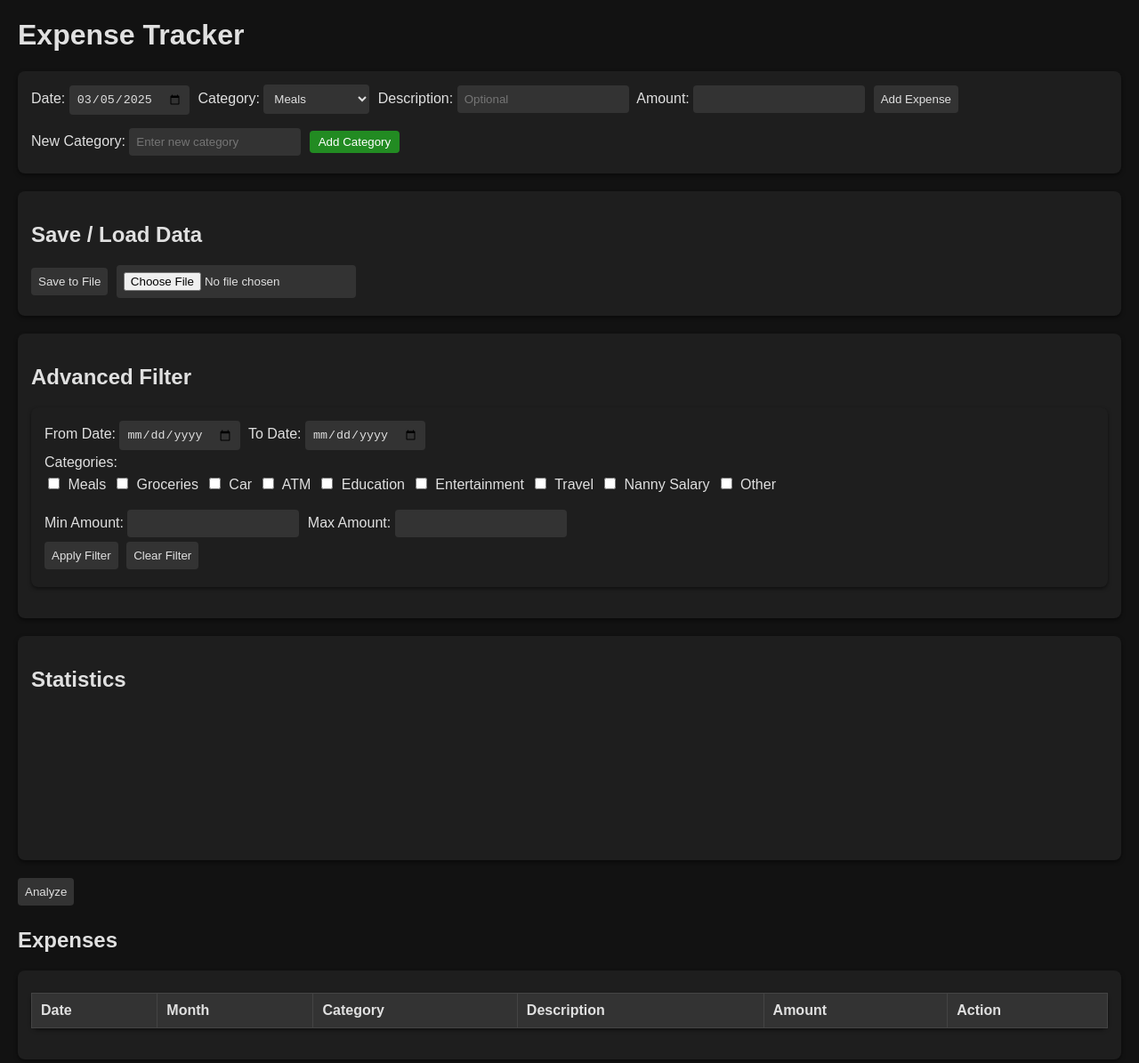
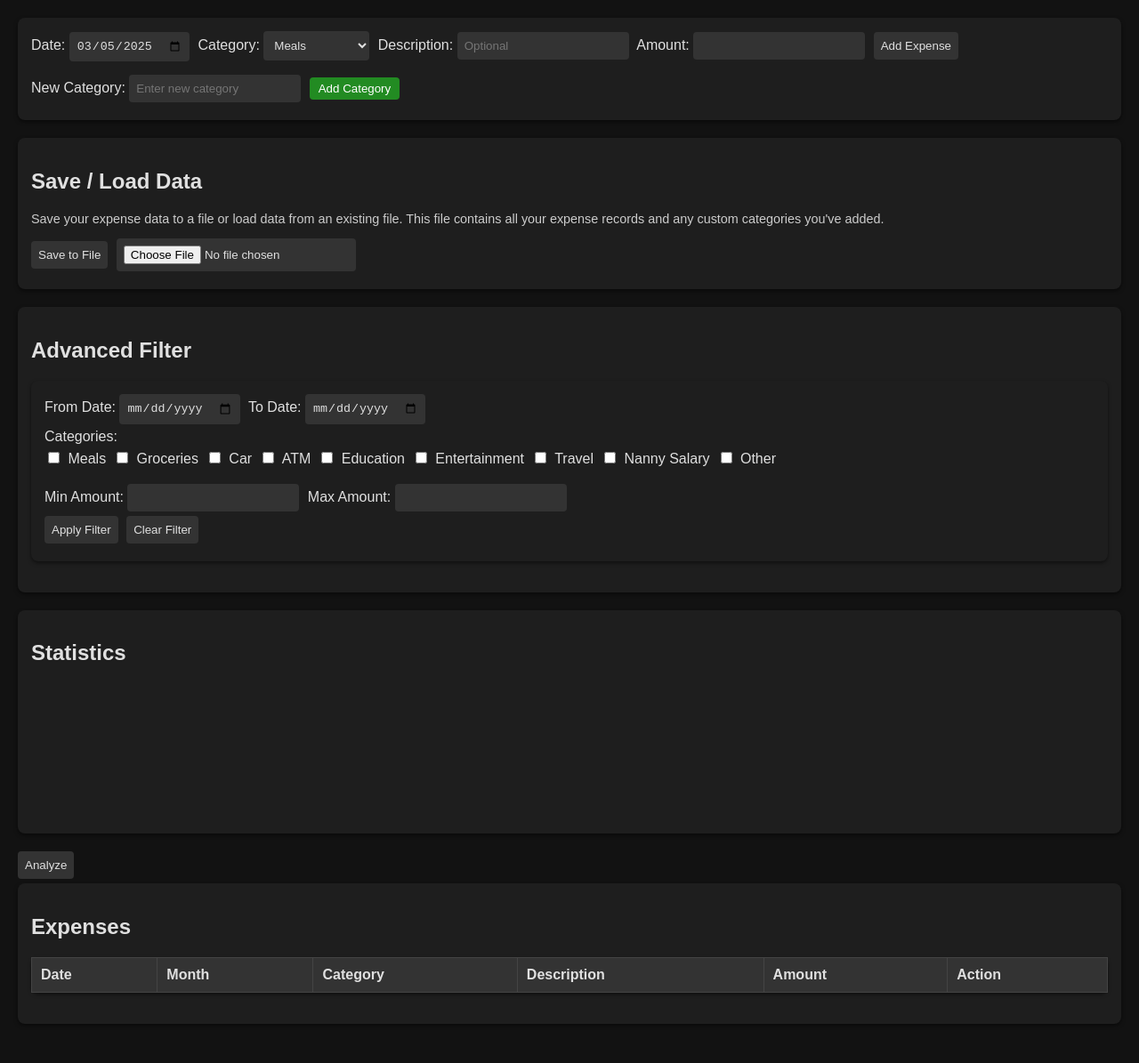
Before and after one commit to WojOgi/expenses_app, a plain HTML site: page index.html in a window 1280 px wide. Shown: the whole page at 89% size. After the commit the page ends 1171 px from the top, so only its background shows below. Drawn offline with nearby package versions, Linux system fonts and the light colour scheme.

Commit message:
Update index.html

```diff
--- a/index.html
+++ b/index.html
@@ -130,10 +130,11 @@
     </style>
   </head>
   <body>
-    <h1>Expense Tracker</h1>
-
-    <!-- Expense Input Form -->
-    <form id="expense-form">
+    <!-- Expense Input Form with tooltip -->
+    <form
+      id="expense-form"
+      title="Enter your expense details here. You can also add a new custom category using the field below."
+    >
       <!-- Hidden field to store index when editing -->
       <input type="hidden" id="expense-index" />
       <label
@@ -168,15 +169,27 @@
       </div>
     </form>
 
-    <!-- Save / Load Data Section (moved above Advanced Filter) -->
-    <div class="data-section">
+    <!-- Save / Load Data Section with description and tooltip -->
+    <div
+      class="data-section"
+      title="Save your expenses (and custom categories) to a file or load them from a file."
+    >
       <h2>Save / Load Data</h2>
+      <p style="font-size: 0.9em; color: #ccc">
+        Save your expense data to a file or load data from an existing file.
+        This file contains all your expense records and any custom categories
+        you've added.
+      </p>
       <button id="save-btn">Save to File</button>
       <input type="file" id="load-file" accept=".txt,.json" />
     </div>
 
-    <!-- Advanced Filter Section -->
-    <div id="filter-section" class="data-section">
+    <!-- Advanced Filter Section with tooltip -->
+    <div
+      id="filter-section"
+      class="data-section"
+      title="Use these filters to narrow down your expense records by date, category, or amount."
+    >
       <h2>Advanced Filter</h2>
       <form id="filter-form">
         <label
@@ -205,8 +218,12 @@
       </form>
     </div>
 
-    <!-- Statistics Section -->
-    <div id="stats-section" class="data-section">
+    <!-- Statistics Section with tooltip -->
+    <div
+      id="stats-section"
+      class="data-section"
+      title="View statistics about your expenses including totals, averages, and extrapolated projections."
+    >
       <h2>Statistics</h2>
       <div id="stats-container"></div>
       <!-- Container for statistics charts -->
@@ -223,11 +240,20 @@
       </div>
     </div>
 
-    <!-- Analyze Button -->
-    <button id="analyze-btn">Analyze</button>
+    <!-- Analyze Button with tooltip -->
+    <button
+      id="analyze-btn"
+      title="Click here to generate charts and visualizations of your expense data."
+    >
+      Analyze
+    </button>
 
-    <!-- Charts Container for Expense Analysis -->
-    <div id="charts-container" style="display: none">
+    <!-- Charts Container for Expense Analysis with tooltip -->
+    <div
+      id="charts-container"
+      style="display: none"
+      title="These charts provide visual insights into your expenses over time."
+    >
       <!-- Bar Chart Section -->
       <div id="bar-chart-section">
         <canvas id="expense-chart"></canvas>
@@ -238,9 +264,12 @@
       </div>
     </div>
 
-    <!-- Expense Table -->
-    <h2>Expenses</h2>
-    <div class="data-section">
+    <!-- Expense Table with tooltip -->
+    <div
+      class="data-section"
+      title="This table displays all your expenses. Click on the column headers to sort the data."
+    >
+      <h2>Expenses</h2>
       <table id="expense-table">
         <thead>
           <tr>
@@ -286,7 +315,7 @@
         ];
         let customCategories = [];
 
-        // Fixed color mapping for default categories (for new custom categories, we assign random colors)
+        // Fixed color mapping for default categories
         const categoryColors = {
           Meals: "rgba(255, 99, 132, 0.5)",
           Groceries: "rgba(54, 162, 235, 0.5)",
@@ -342,7 +371,6 @@
 
         // Function to update the expense category select options
         function updateCategorySelect() {
-          // Clear current options
           expenseCategorySelect.innerHTML = "";
           const allCategories = defaultCategories.concat(customCategories);
           allCategories.forEach((cat) => {
@@ -376,7 +404,7 @@
 
         // Function to generate random color for new categories
         function generateRandomColor() {
-          const r = Math.floor(Math.random() * 156) + 100; // 100-255
+          const r = Math.floor(Math.random() * 156) + 100;
           const g = Math.floor(Math.random() * 156) + 100;
           const b = Math.floor(Math.random() * 156) + 100;
           return {
@@ -398,7 +426,6 @@
             return;
           }
           customCategories.push(newCat);
-          // Assign random color for new category if not already in our mappings
           const colors = generateRandomColor();
           categoryColors[newCat] = colors.bg;
           categoryBorderColors[newCat] = colors.border;
@@ -421,10 +448,8 @@
           const indexField = document.getElementById("expense-index").value;
 
           if (indexField === "") {
-            // New expense
             expenses.push({ date, category, description, amount });
           } else {
-            // Update existing expense
             expenses[parseInt(indexField)] = {
               date,
               category,
@@ -923,7 +948,9 @@
             alert("No expenses to analyze.");
             return;
           }
+
           chartsContainer.style.display = "flex";
+
           const days = Array.from(
             new Set(expenses.map((exp) => exp.date))
           ).sort();
@@ -944,6 +971,7 @@
               borderWidth: 1,
             };
           });
+
           if (expenseChart) {
             expenseChart.destroy();
           }
@@ -991,10 +1019,10 @@
             },
           });
 
-          // --- PIE CHARTS: Group expenses by month and category ---
           const pieChartsSection =
             document.getElementById("pie-charts-section");
           pieChartsSection.innerHTML = "";
+
           const monthGroups = {};
           expenses.forEach((exp) => {
             const monthYear = new Date(exp.date).toLocaleString("default", {
@@ -1006,6 +1034,7 @@
             }
             monthGroups[monthYear].push(exp);
           });
+
           Object.keys(monthGroups).forEach((month) => {
             const categorySums = {};
             monthGroups[month].forEach((exp) => {
@@ -1019,6 +1048,7 @@
             const pieColors = pieLabels.map(
               (label) => categoryColors[label] || "rgba(0,0,0,0.7)"
             );
+
             const pieContainer = document.createElement("div");
             const heading = document.createElement("h3");
             heading.textContent = month;
@@ -1028,6 +1058,7 @@
             canvas.style.height = "300px";
             pieContainer.appendChild(canvas);
             pieChartsSection.appendChild(pieContainer);
+
             new Chart(canvas, {
               type: "pie",
               data: {
```
